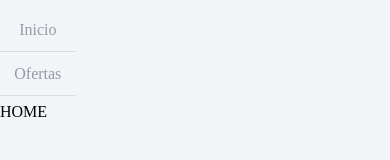
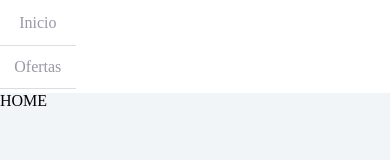
Before and after one commit to fabio-p-goncalez-alb/omnixperience, a React (Create React App) app: page /home in a window 390 px wide. Shown: the top 160 px of the page. Built offline with nearby package versions, Linux system fonts and the light colour scheme.

Commit message:
Added cepAPI service to match cep with VIACEP API

```diff
--- a/src/components/NavigationBar.tsx
+++ b/src/components/NavigationBar.tsx
@@ -4,6 +4,7 @@ import '../styles/components/navigation-bar.css';
 
 function NavigationBar() {
   return (
+    <header className="page-header">
       <nav className='navbar'>
         <ul>
           <li className='nav-item'>
@@ -14,6 +15,7 @@ function NavigationBar() {
           </li>
         </ul>
       </nav>
+    </header>
   )
 }
 
--- /dev/null
+++ b/src/services/cepAPI.ts
@@ -0,0 +1,6 @@
+function cepAPI(cep: string) {
+  fetch(`https://viacep.com.br/ws/${cep}/json/`)
+    .then((res) => res.blob())
+}
+
+export default cepAPI;
--- a/src/styles/components/navigation-bar.css
+++ b/src/styles/components/navigation-bar.css
@@ -1,3 +1,7 @@
+.page-header{
+  display: flex;
+  background-color: var(--white);
+}
 
 .navbar ul {
   display: flex;
@@ -8,20 +12,19 @@
   width: max-content;
 }
 
-
+.nav-item{
+  border-right: 1px solid var(--gray-line);
+  padding: 0.8rem;
+  transition: color 0.3s ease-in;
+  flex: 1 1 auto;
+  text-align: center;
+}
 
 .nav-item a {
   text-decoration: none;
   vertical-align: middle;
   color: var(--text);
   font-weight: 400;
-}
-.nav-item{
-  border-right: 1px solid var(--gray-line);
-  padding: 0.8rem;
-  transition: color 0.3s ease-in;
-  flex: 1 1 auto;
-  text-align: center;
 }
 
 .nav-item:hover {
@@ -34,13 +37,11 @@
   color: var(--white)
 }
 
-
-
 @media (max-width: 768px) {
   .navbar ul {
     flex-direction: column;
-    align-items: flex-start;
-    justify-content: space-evenly;
+    justify-content: flex-start;
+    margin: 0.1rem 0 0.2rem;
   }
 
   .nav-item{
```
Lines whose indentation alone changed are shown as unchanged.
